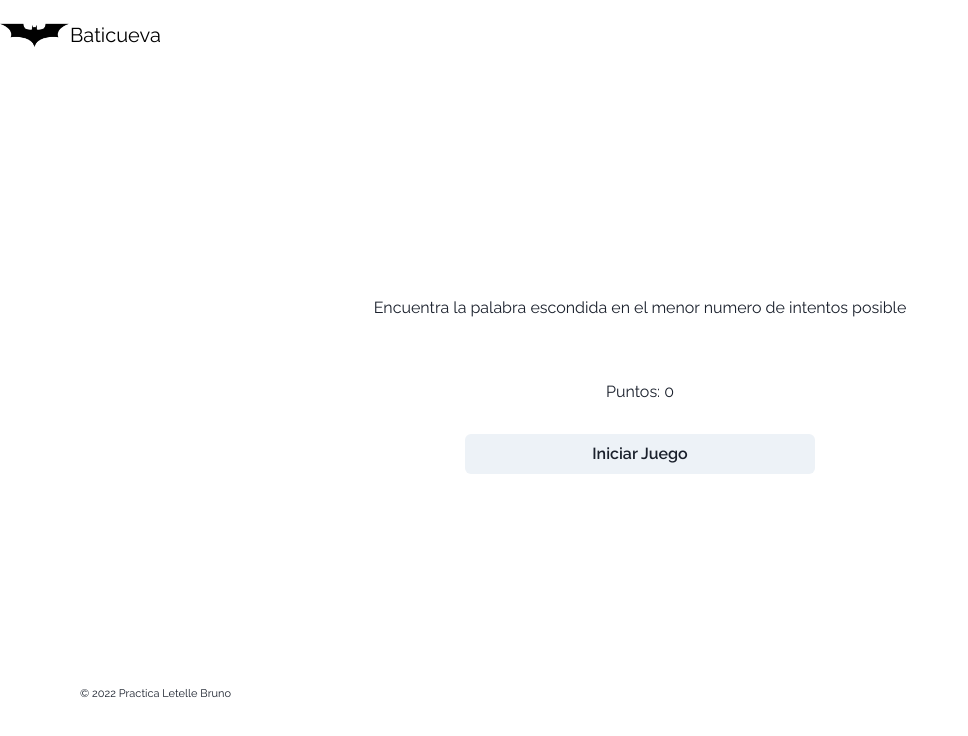
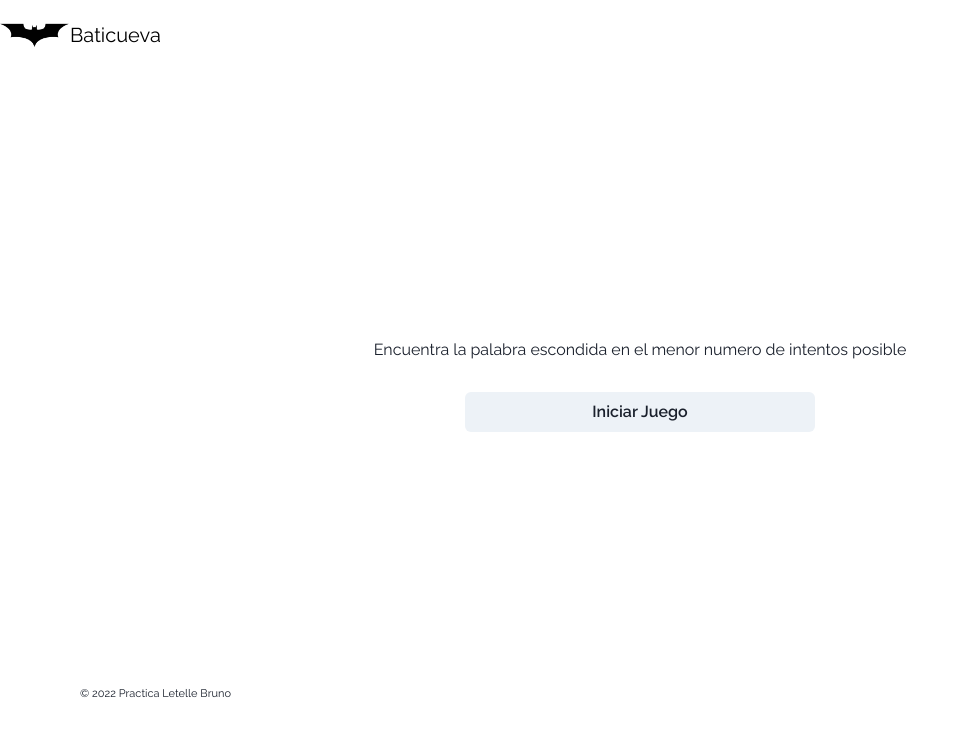
Before and after one commit to brunol009/bruno-trainee-page, a React (Create React App) app: page /MiniGame in a window 1280 px wide. Shown: the top 736 px of the page, without its empty margins (0-968 px from the left). Built offline with nearby package versions, Linux system fonts and the light colour scheme.

Commit message:
Added Palabra Correcta

```diff
--- a/src/Components/MiniGame.js
+++ b/src/Components/MiniGame.js
@@ -146,7 +146,11 @@ function MiniGame(){
             <Text  m="30px" >Encuentra la palabra escondida en el menor numero de intentos posible</Text>
             <Flex alignItems="center" flexDirection="column">
                 {tabUp && juego}
-                <Text m="30px">Puntos: {puntos}</Text>
+                {termino&&
+                <Box>
+                    <Text>La palabra era: {palabra.pal}</Text>
+                    <Text m="30px">Puntos: {puntos}</Text>
+                </Box>}
                 {!termino && <Button isDisabled={enJuego} alignItems="center" w="350px" onClick={() => iniciarJuego()}>
                 {!enJuego ? "Iniciar Juego" : "Jugando" }</Button>}
             </Flex>
```
